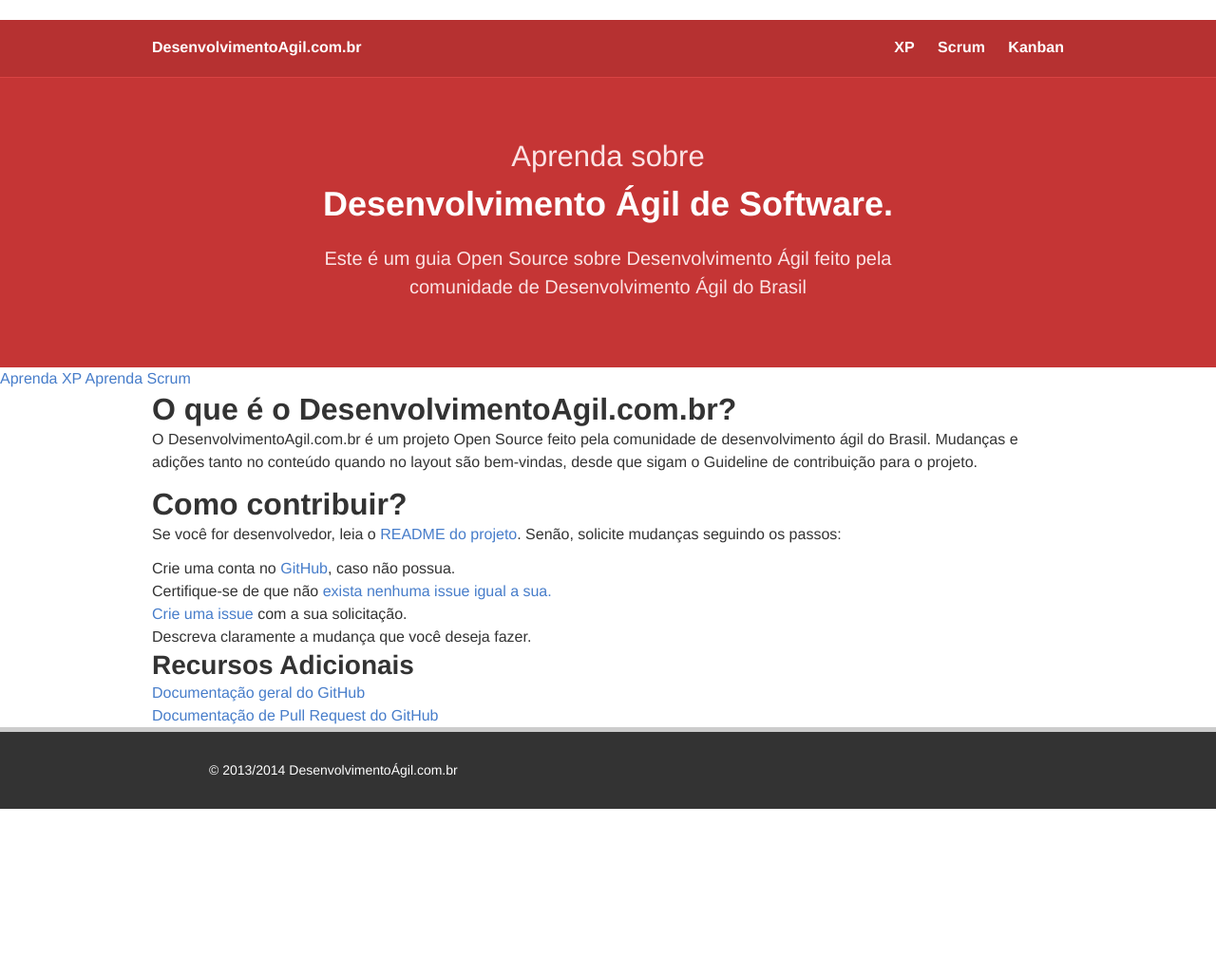
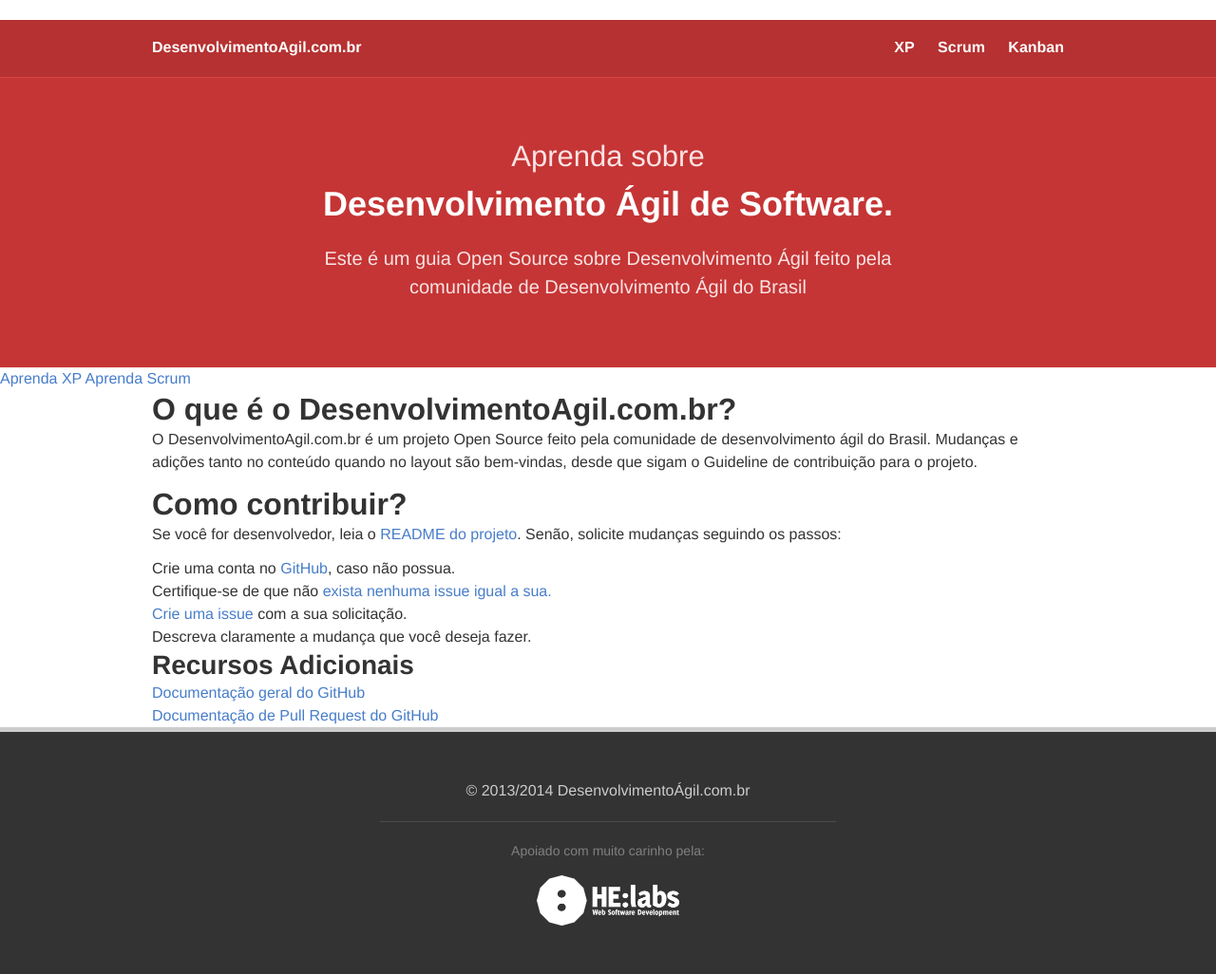
Before and after one commit to desenvolvimentoagilcombr/desenvolvimentoagilcombr.github.com, a Jekyll site: the page built from index.html, in a window 1280 px wide. Shown: the whole page at 95% size. Built offline with Jekyll 4.4.1, drawn with Linux system fonts in a browser that asks for light colours; Markdown is read by kramdown in place of the engine named in the settings; before the commit the page ends 900 px from its top, so only the background shows below that.

Commit message:
Styled footer

```diff
--- a/_includes/footer.html
+++ b/_includes/footer.html
@@ -1,6 +1,15 @@
 <footer>
 	<div class="holder">
-	  © 2013/2014 DesenvolvimentoÁgil.com.br
+
+	  <p>© 2013/2014 DesenvolvimentoÁgil.com.br</p>
+
+    <div class="ft-support">
+      Apoiado com muito carinho pela:<br>
+      <a href="#" title="HE:labs">
+        <img src="/images/logo-he.png">
+      </a>
+    </div>
+
 	</div>
 </footer>
 
--- a/_sass/layouts/_footer.scss
+++ b/_sass/layouts/_footer.scss
@@ -2,6 +2,29 @@ footer {
   border-top: 5px solid $light-gray;
   background: $dark-gray;
   padding: $gutter 0;
+  text-align: center;
+  color: #fff;
+
+  p {
+    width: 50%;
+    border-bottom: 1px solid #4b4b4b;
+    margin: 20px auto;
+    padding: 0 0 20px 0;
+    color: $light-gray;
+    font-size: $font-medium;
+  }
+}
+
+.ft-support {
   font-size: $font-small;
-  color: #fff;
+  color: #808080;
+
+  a img {
+    width: 150px;
+    margin: 15px auto;
+
+    &:hover {
+      opacity: .9;
+    }
+  }
 }
```
Also changed, not shown: _layouts/default.html (line endings or trailing spaces), images/logo-he.png.
